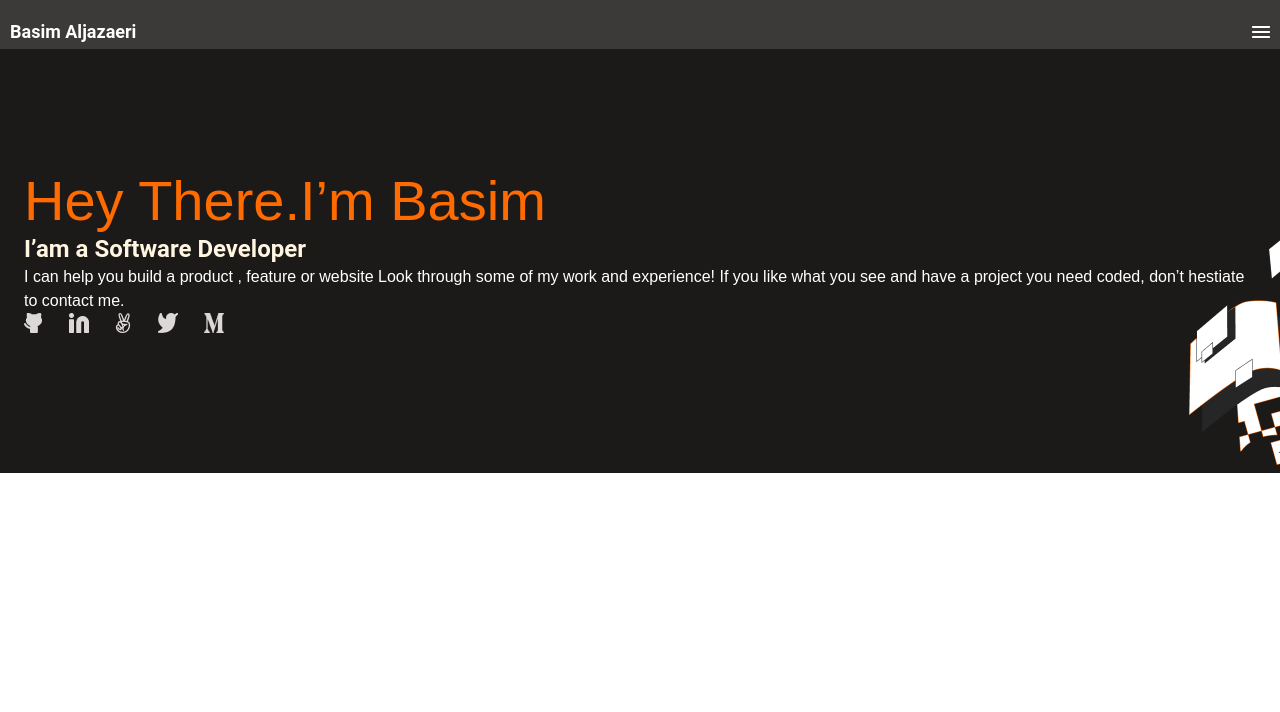
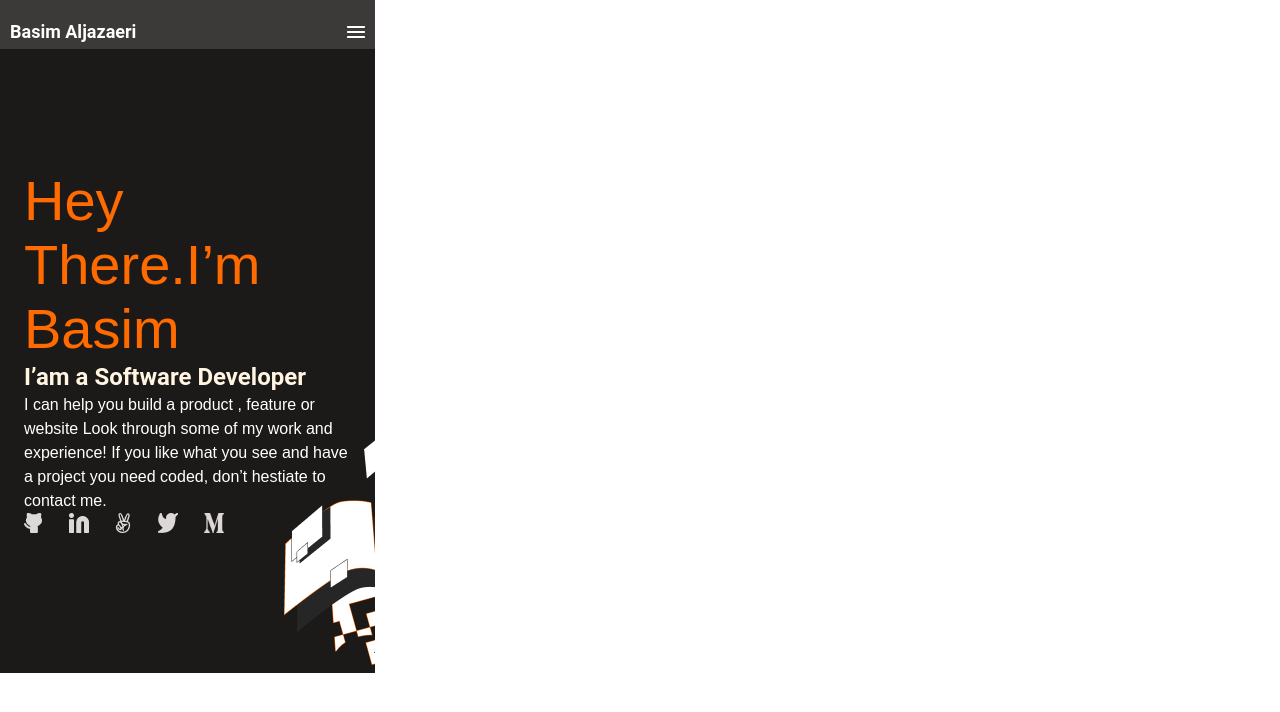
Before and after one commit to ShiroYaksha90/Portfolio-, a website: page index.html in a window 1280 px wide. Drawn offline with Linux system fonts and the light colour scheme.

Commit message:
Update width and height in CSS file

```diff
--- a/styles.css
+++ b/styles.css
@@ -1,5 +1,10 @@
 * {
   margin: 0%;
+}
+
+body {
+  width: 375px;
+  height: 650px;
 }
 
 .flex-head {
@@ -25,6 +30,7 @@ h1 {
 .head-elements {
   margin: 20px 10px 5px 10px;
 }
+
 .back {
   background-color: #1c1a19;
   background-image: url("./images/imag.png");
```
